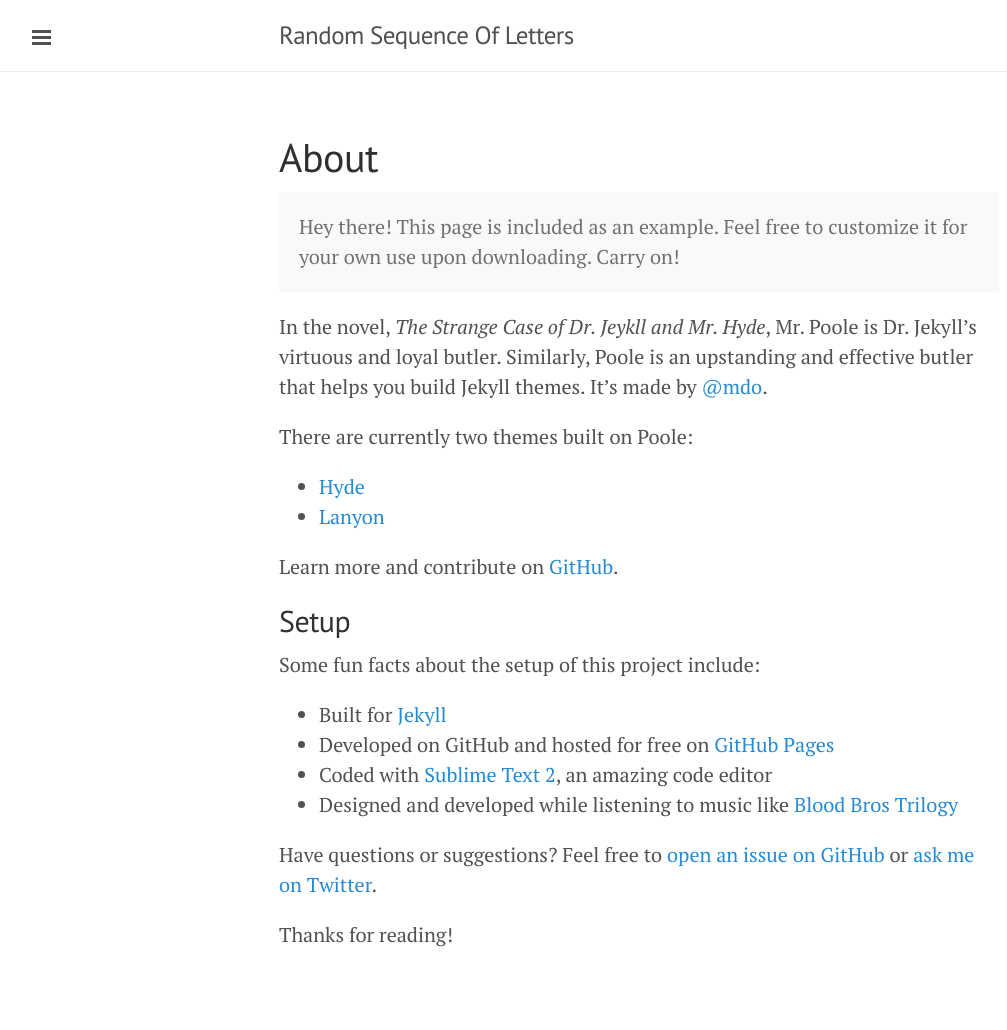
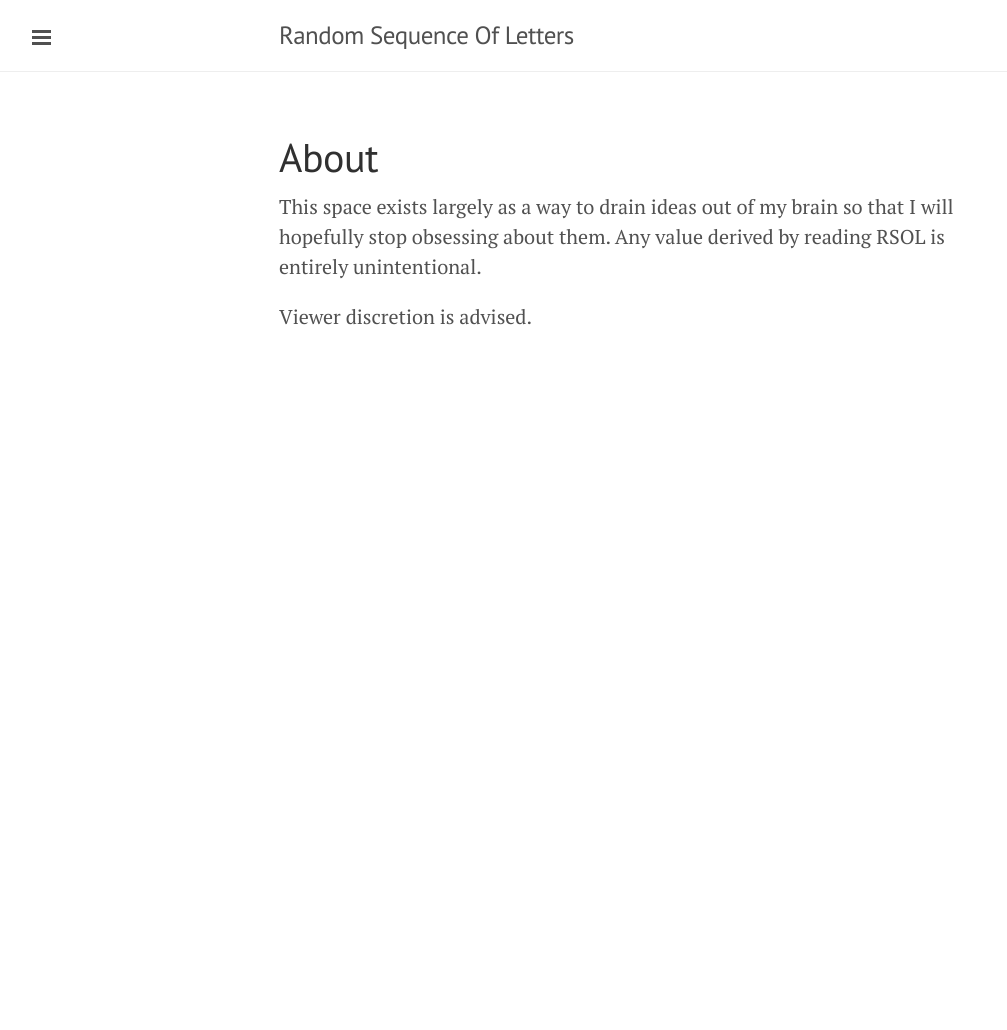
Before and after one commit to SkipperEl/SkipperEl.github.io, a Jekyll site: the page built from about.md, in a window 1280 px wide. Shown: the whole page, without its empty margins (1-1008 px from the left). Built offline with Jekyll 4.4.1, drawn with Linux system fonts in a browser that asks for light colours; Markdown is read by kramdown in place of the engine named in the settings; after the commit the page ends 900 px from its top, so only the background shows below that.

Commit message:
Initial work on about and contact pages.

```diff
--- a/about.md
+++ b/about.md
@@ -3,28 +3,6 @@ layout: page
 title: About
 ---
 
-<p class="message">
-  Hey there! This page is included as an example. Feel free to customize it for your own use upon downloading. Carry on!
-</p>
+This space exists largely as a way to drain ideas out of my brain so that I will hopefully stop obsessing about them. Any value derived by reading RSOL is entirely unintentional.
 
-In the novel, *The Strange Case of Dr. Jeykll and Mr. Hyde*, Mr. Poole is Dr. Jekyll's virtuous and loyal butler. Similarly, Poole is an upstanding and effective butler that helps you build Jekyll themes. It's made by [@mdo](https://twitter.com/mdo).
-
-There are currently two themes built on Poole:
-
-* [Hyde](http://hyde.getpoole.com)
-* [Lanyon](http://lanyon.getpoole.com)
-
-Learn more and contribute on [GitHub](https://github.com/poole).
-
-## Setup
-
-Some fun facts about the setup of this project include:
-
-* Built for [Jekyll](http://jekyllrb.com)
-* Developed on GitHub and hosted for free on [GitHub Pages](https://pages.github.com)
-* Coded with [Sublime Text 2](http://sublimetext.com), an amazing code editor
-* Designed and developed while listening to music like [Blood Bros Trilogy](https://soundcloud.com/maddecent/sets/blood-bros-series)
-
-Have questions or suggestions? Feel free to [open an issue on GitHub](https://github.com/poole/issues/new) or [ask me on Twitter](https://twitter.com/mdo).
-
-Thanks for reading!
+Viewer discretion is advised.
```
Also changed, not shown: contact.md (added, +6 -0 lines).
